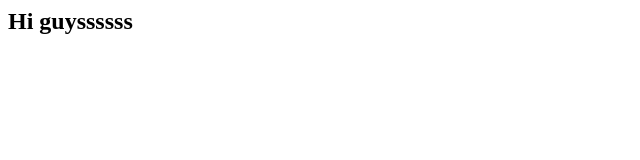
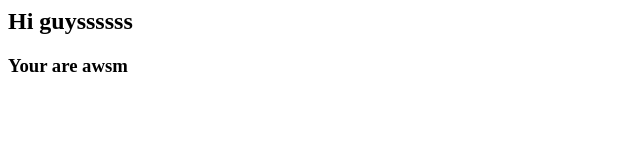
Before and after one commit to Pshubh17/BhejRahaHoon, a plain HTML site: page index.html in a window 1280 px wide. Shown: the whole page, without its empty margins (0-640 px from the left). Drawn offline with Linux system fonts and the light colour scheme.

Commit message:
Phirse BHEj rahoon

```diff
--- a/index.html
+++ b/index.html
@@ -1 +1,2 @@
 <h2>Hi guyssssss</h2>
+<h3>Your are awsm</h3>
```
